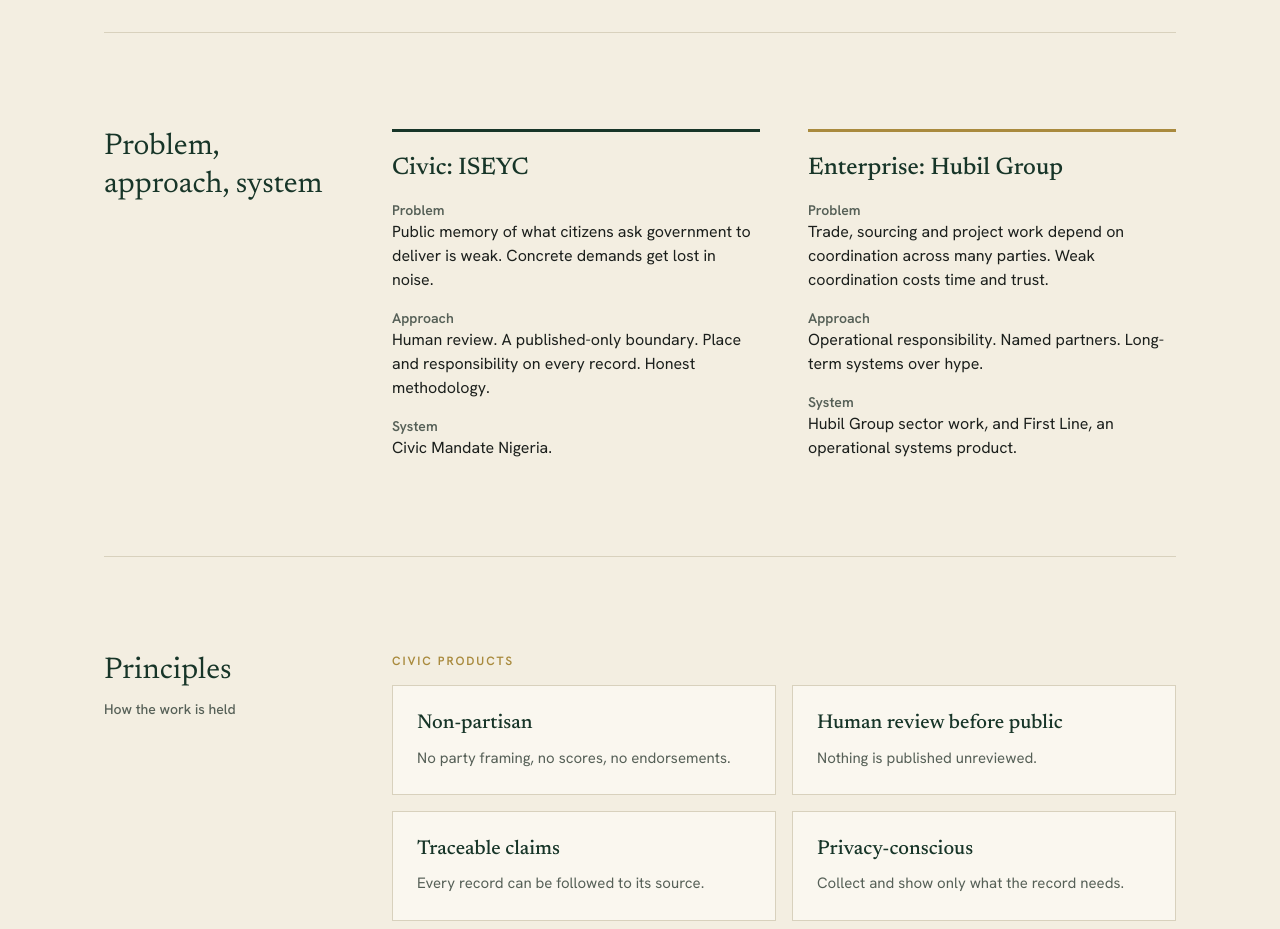
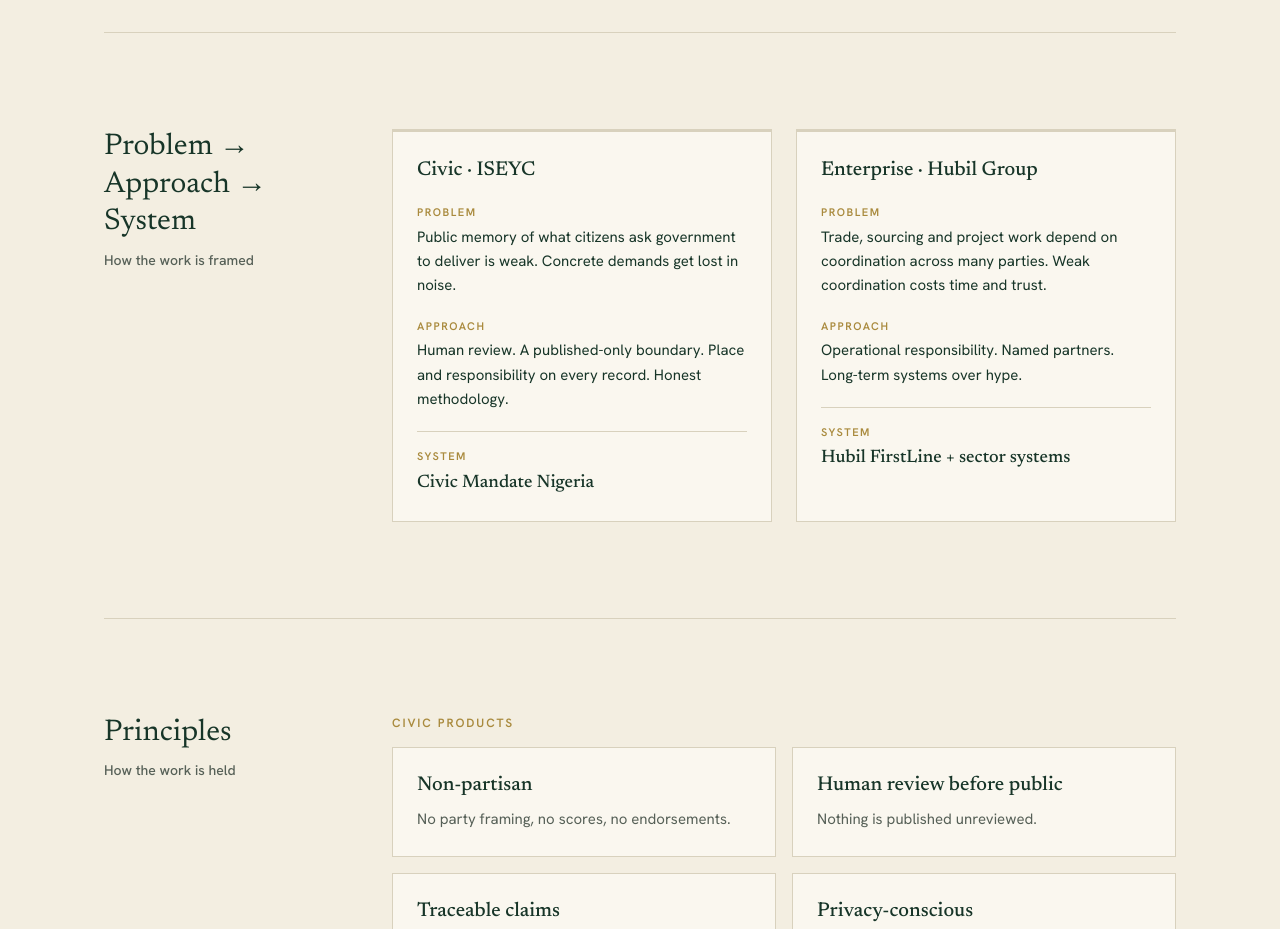
Before and after one commit to mrzulqarnainnadabo/zulqarnain-nadabo, a Next.js app: page / in a window 1280 px wide. Shown: the part 3520-4449 px from the top of the page. Built offline with nearby package versions, Linux system fonts and the light colour scheme.

Commit message:
Method section — tighter visual pairing of problem / approach / system

```diff
--- a/components/Method.jsx
+++ b/components/Method.jsx
@@ -1,27 +1,45 @@
 import Section from './Section';
 import { civic, enterprise } from '@/lib/content';
 
-/** Problem / approach, once per track. Kept short: this is the "how he thinks" block. */
 export default function Method() {
   const tracks = [
-    { name: 'Civic: ISEYC', bar: 'border-forest', problem: civic.problem, approach: civic.approach, system: 'Civic Mandate Nigeria.' },
-    { name: 'Enterprise: Hubil Group', bar: 'border-gold', problem: enterprise.problem, approach: enterprise.approach, system: 'Hubil Group sector work, and First Line, an operational systems product.' },
+    {
+      name: 'Civic · ISEYC',
+      accent: 'border-forest',
+      problem: civic.problem,
+      approach: civic.approach,
+      system: 'Civic Mandate Nigeria',
+    },
+    {
+      name: 'Enterprise · Hubil Group',
+      accent: 'border-gold',
+      problem: enterprise.problem,
+      approach: enterprise.approach,
+      system: 'Hubil FirstLine + sector systems',
+    },
   ];
+
   return (
-    <Section id="method" title="Problem, approach, system">
-      <div className="grid gap-10 md:grid-cols-2 md:gap-12">
+    <Section id="method" title="Problem → Approach → System" kicker="How the work is framed">
+      <div className="grid gap-6 md:grid-cols-2">
         {tracks.map((t) => (
-          <div key={t.name} className={`border-t-[3px] pt-5 ${t.bar}`}>
-            <h3 className="mb-4 font-serif text-2xl font-medium text-forest">{t.name}</h3>
-            <dl className="space-y-4">
-              {[['Problem', t.problem], ['Approach', t.approach], ['System', t.system]].map(([k, v]) => (
-                <div key={k}>
-                  <dt className="text-sm font-semibold text-mute">{k}</dt>
-                  <dd>{v}</dd>
-                </div>
-              ))}
+          <article key={t.name} className={`card-lift border border-t-[3px] border-rule bg-bone p-6 ${t.accent}`}>
+            <h3 className="mb-5 font-serif text-xl font-medium text-forest">{t.name}</h3>
+            <dl className="space-y-5">
+              <div>
+                <dt className="text-[11px] font-semibold uppercase tracking-[0.14em] text-gold">Problem</dt>
+                <dd className="mt-1 text-[15px] leading-relaxed text-forest">{t.problem}</dd>
+              </div>
+              <div>
+                <dt className="text-[11px] font-semibold uppercase tracking-[0.14em] text-gold">Approach</dt>
+                <dd className="mt-1 text-[15px] leading-relaxed text-forest">{t.approach}</dd>
+              </div>
+              <div className="border-t border-rule pt-4">
+                <dt className="text-[11px] font-semibold uppercase tracking-[0.14em] text-gold">System</dt>
+                <dd className="mt-1 font-serif text-lg font-medium text-forest">{t.system}</dd>
+              </div>
             </dl>
-          </div>
+          </article>
         ))}
       </div>
     </Section>
```
